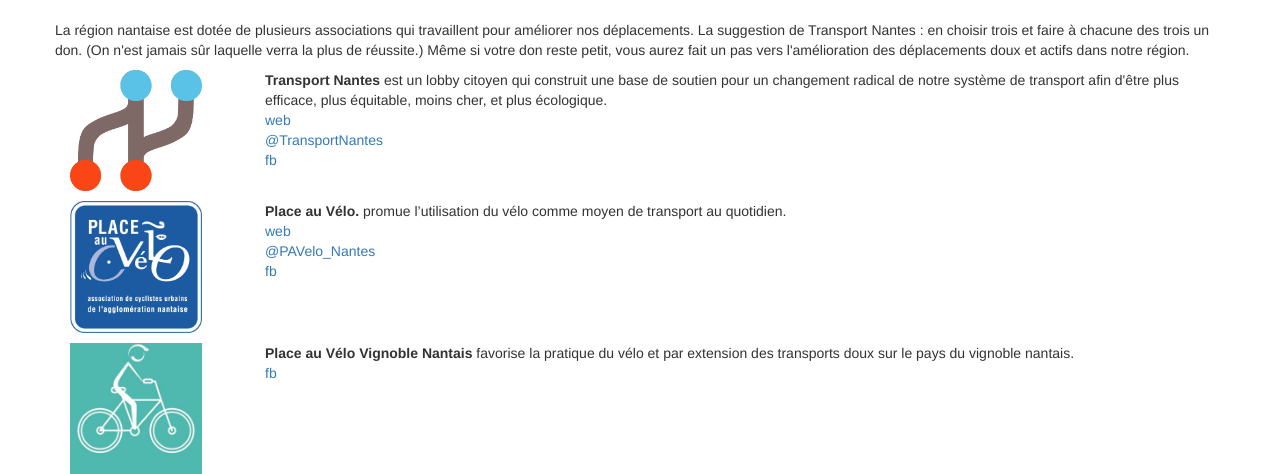
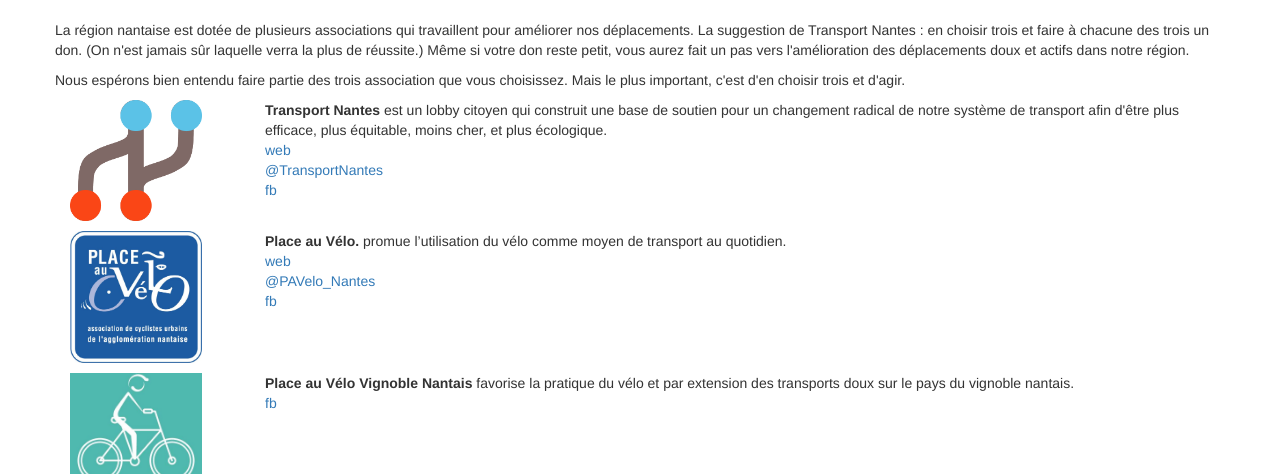
Before and after one commit to transport-nantes/TN_flask_web, a Flask app: template app/templates/aligned.html in a window 1280 px wide. Shown: the part 102-576 px from the top of the page. Run offline with Flask 2, Linux system fonts and the light colour scheme; the template is opened without the code that fills it, so the values that code supplies are empty; some libraries are stand-ins or nearby versions.

Commit message:
Hope that you'll support us, too

```diff
--- a/app/templates/aligned.html
+++ b/app/templates/aligned.html
@@ -9,6 +9,12 @@
 	réussite.)  Même si votre don reste petit, vous aurez fait un
 	pas vers l'amélioration des déplacements doux et actifs dans
 	notre région.
+    </p>
+
+    <p>
+	Nous espérons bien entendu faire partie des trois association
+	que vous choisissez.  Mais le plus important, c'est d'en choisir
+	trois et d'agir.
     </p>
 </div>
 
```
